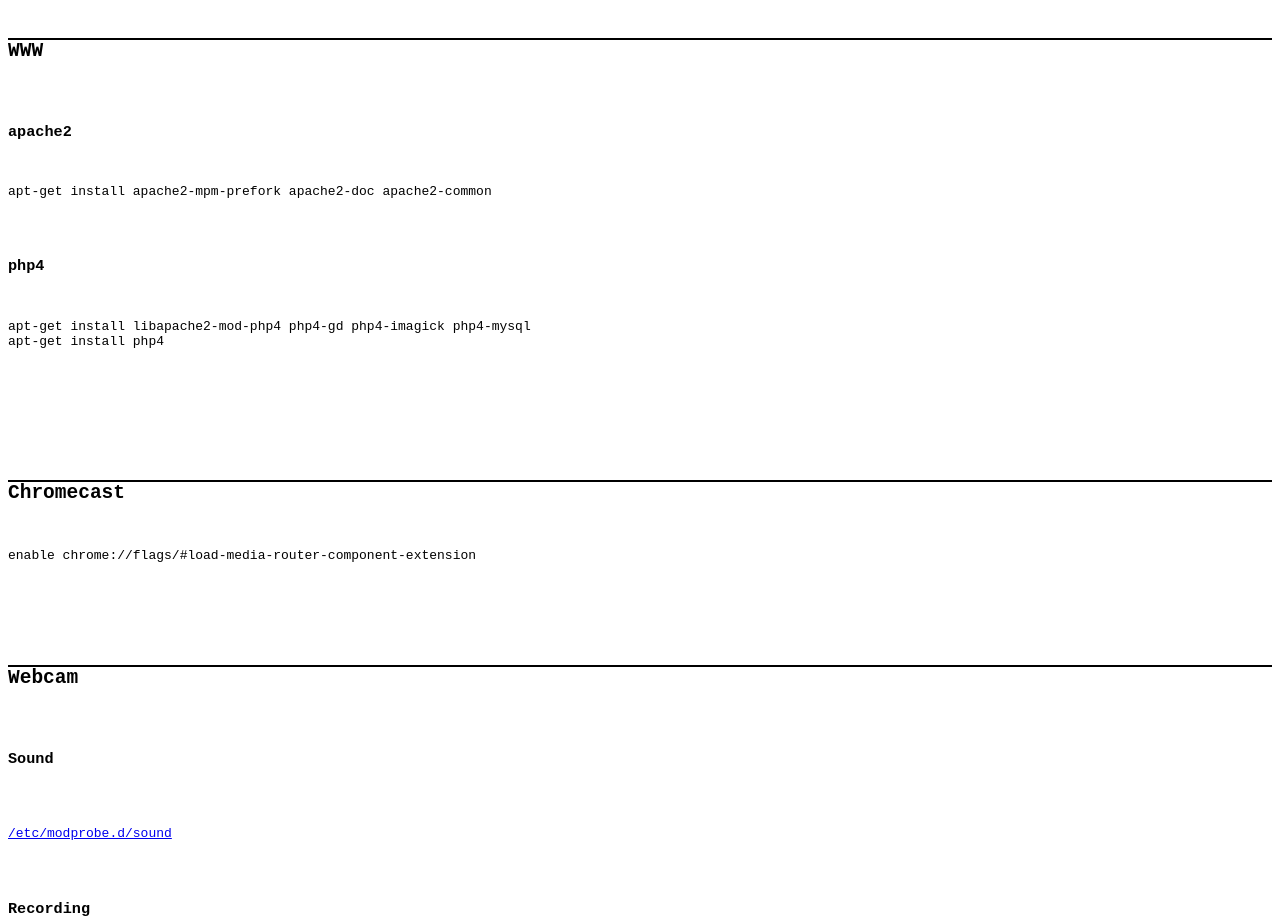
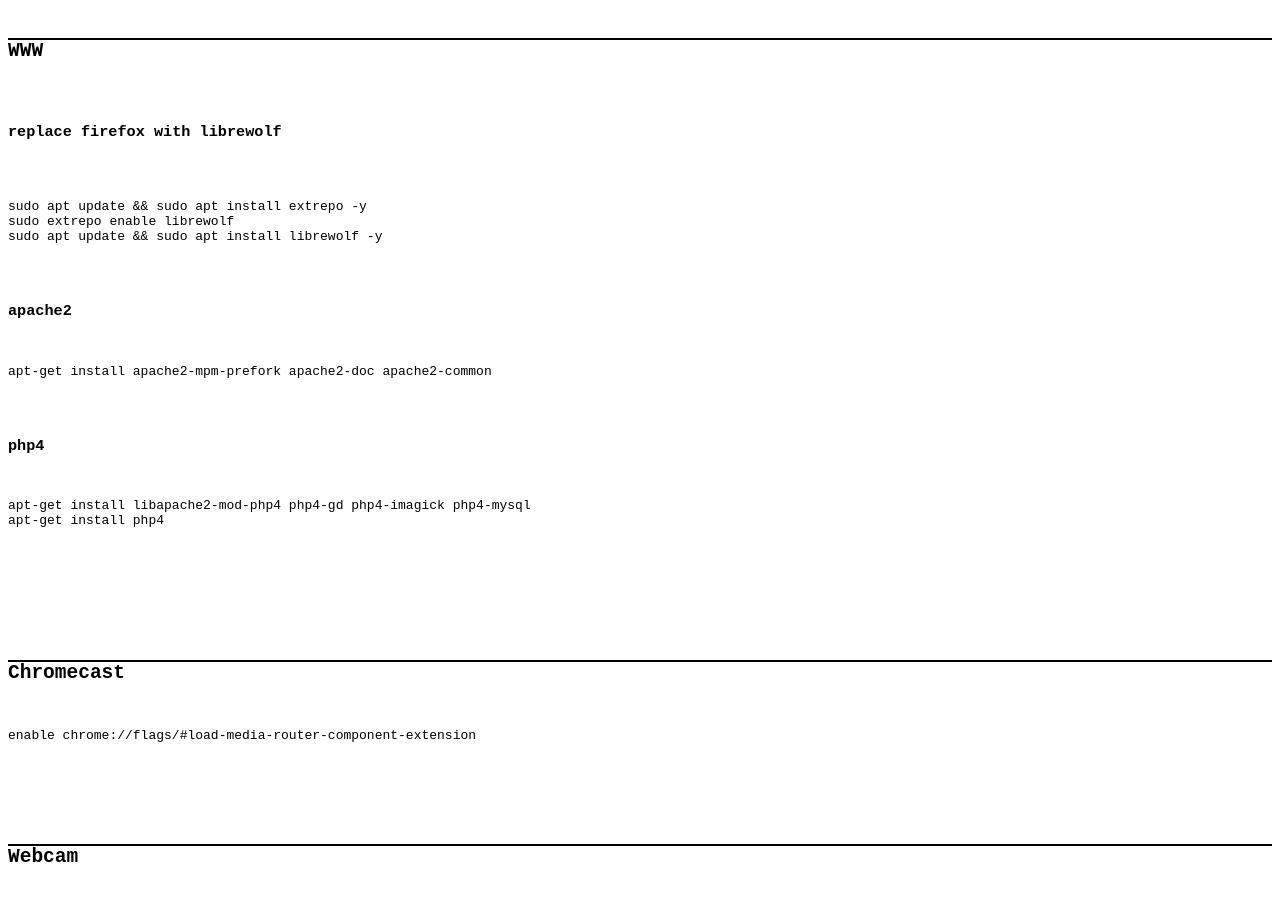
Before and after one commit to gargle/pandora, a plain HTML site: page debian/index.html in a window 1280 px wide. Shown: the part 8160-9081 px from the top of the page. Drawn offline with Linux system fonts and the light colour scheme.

Commit message:
tem 01/03/2025, replace firefox with librewolf

```diff
--- a/debian/index.html
+++ b/debian/index.html
@@ -525,6 +525,14 @@ dpkg-deb -b ./tmp eid-viewer_4.3.7v4.3.7-0deb8-1_amd64.deb
 
 <h2>WWW</h2>
 
+<h3>replace firefox with librewolf</h3>
+
+<pre>
+sudo apt update && sudo apt install extrepo -y
+sudo extrepo enable librewolf
+sudo apt update && sudo apt install librewolf -y
+</pre>
+
 <h3>apache2</h3>
 <pre>
 apt-get install apache2-mpm-prefork apache2-doc apache2-common
```
Also changed, not shown: 1 other file.
